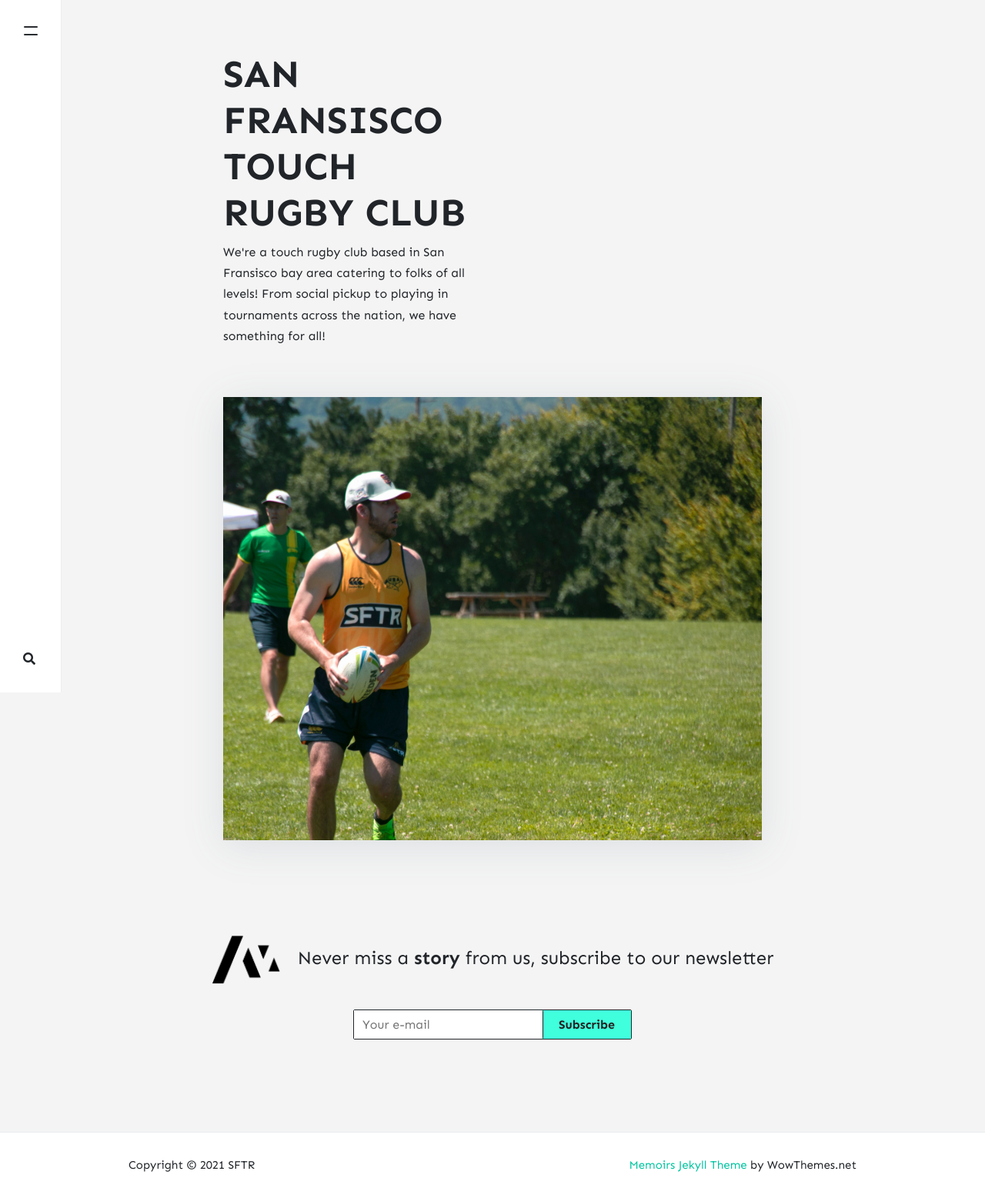
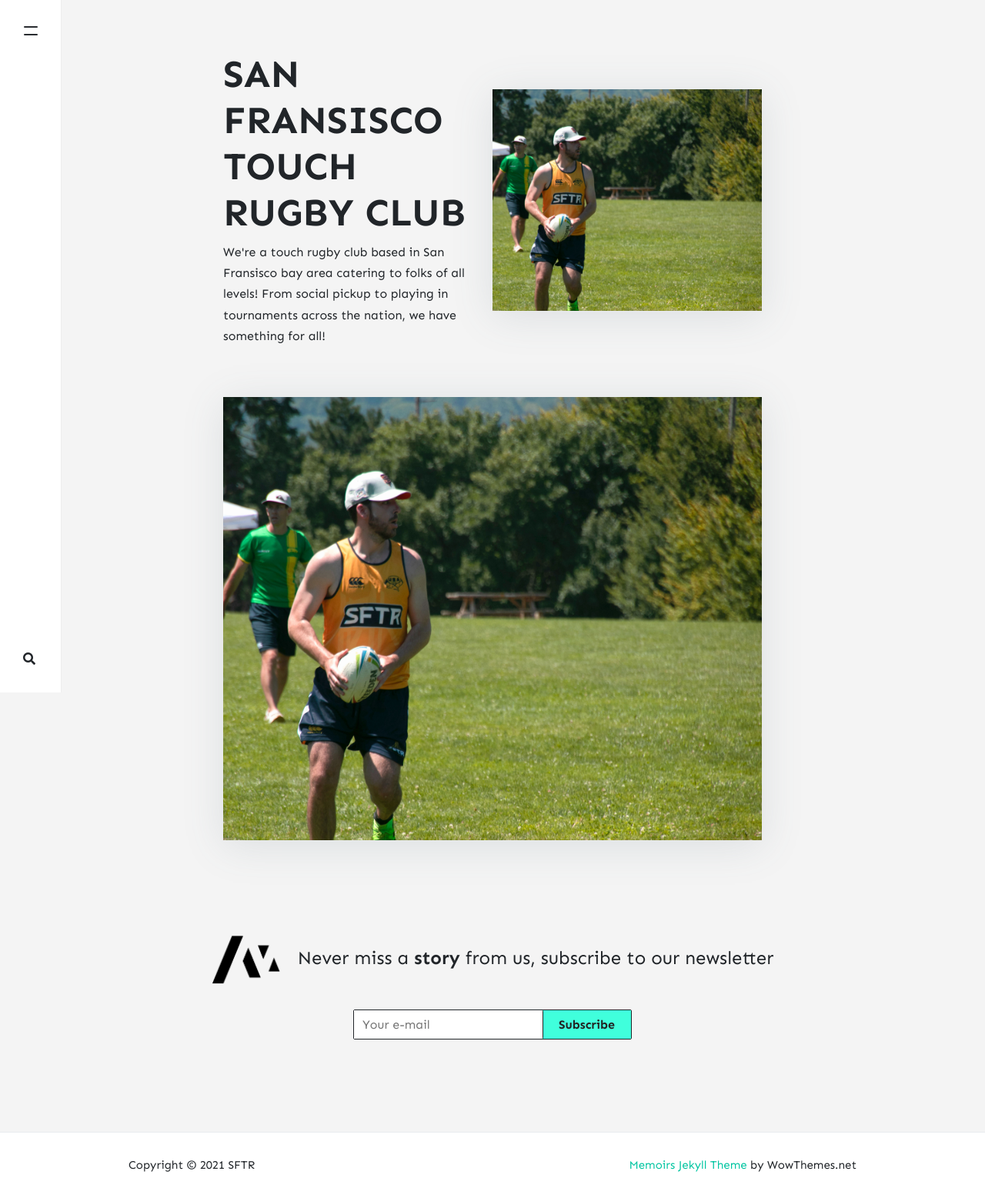
Before and after one commit to stackbit-projects/blue-triceratops-4f502, a Jekyll site: the page built from _pages/about.md, in a window 1280 px wide. Shown: the whole page at 77% size. Built offline with Jekyll 4.4.1, drawn with Linux system fonts in a browser that asks for light colours; nearby versions of some CDN libraries; comment, search, counter and statistics services are not loaded.

Commit message:
home.html: changed

```diff
--- a/_layouts/home.html
+++ b/_layouts/home.html
@@ -11,6 +11,7 @@ permalink: "/home.html"
             <p>{{ page.description }}</p>
         </div>
         <div class="column">
+            {% include featured-image.html %}
         </div>
     </div>
 
```
